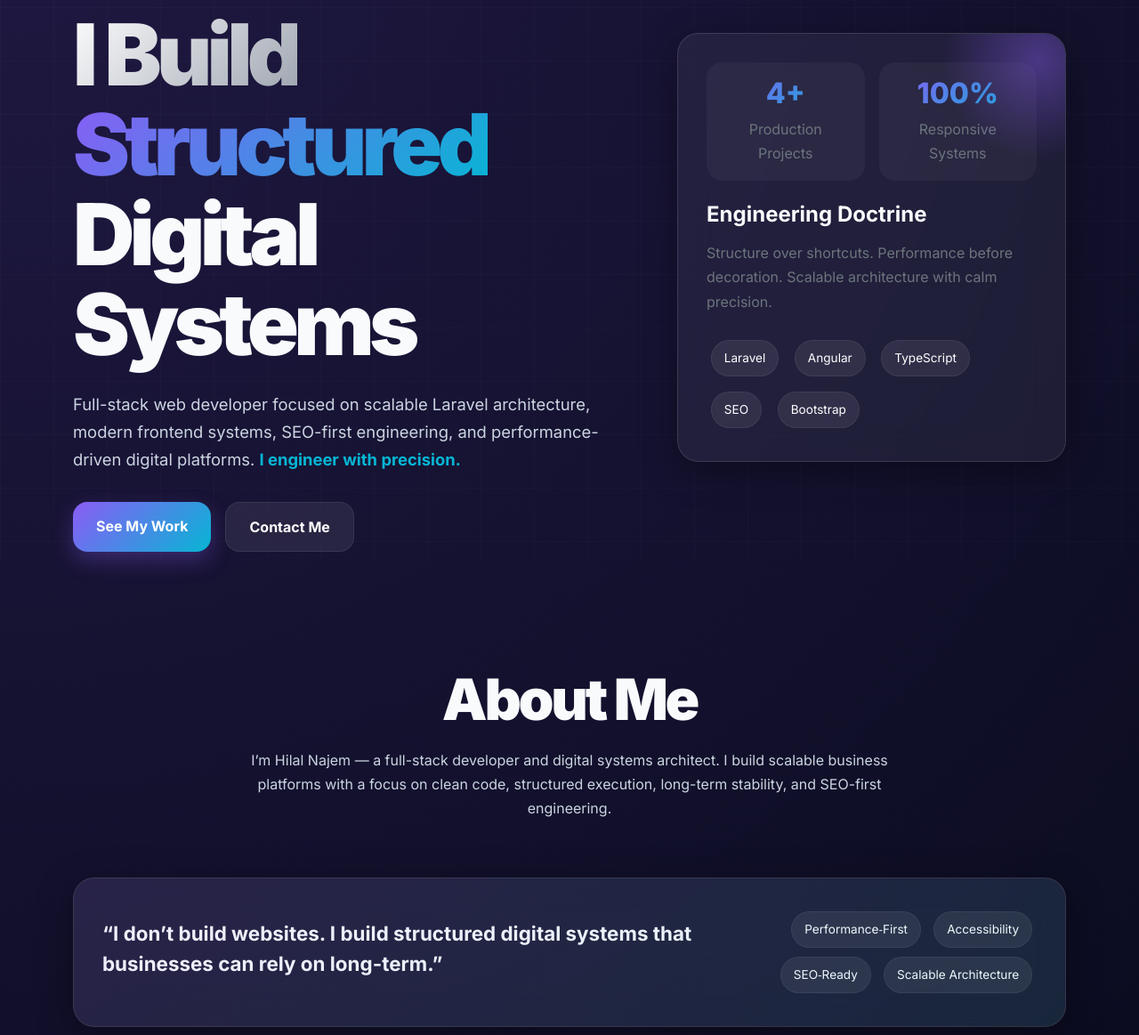
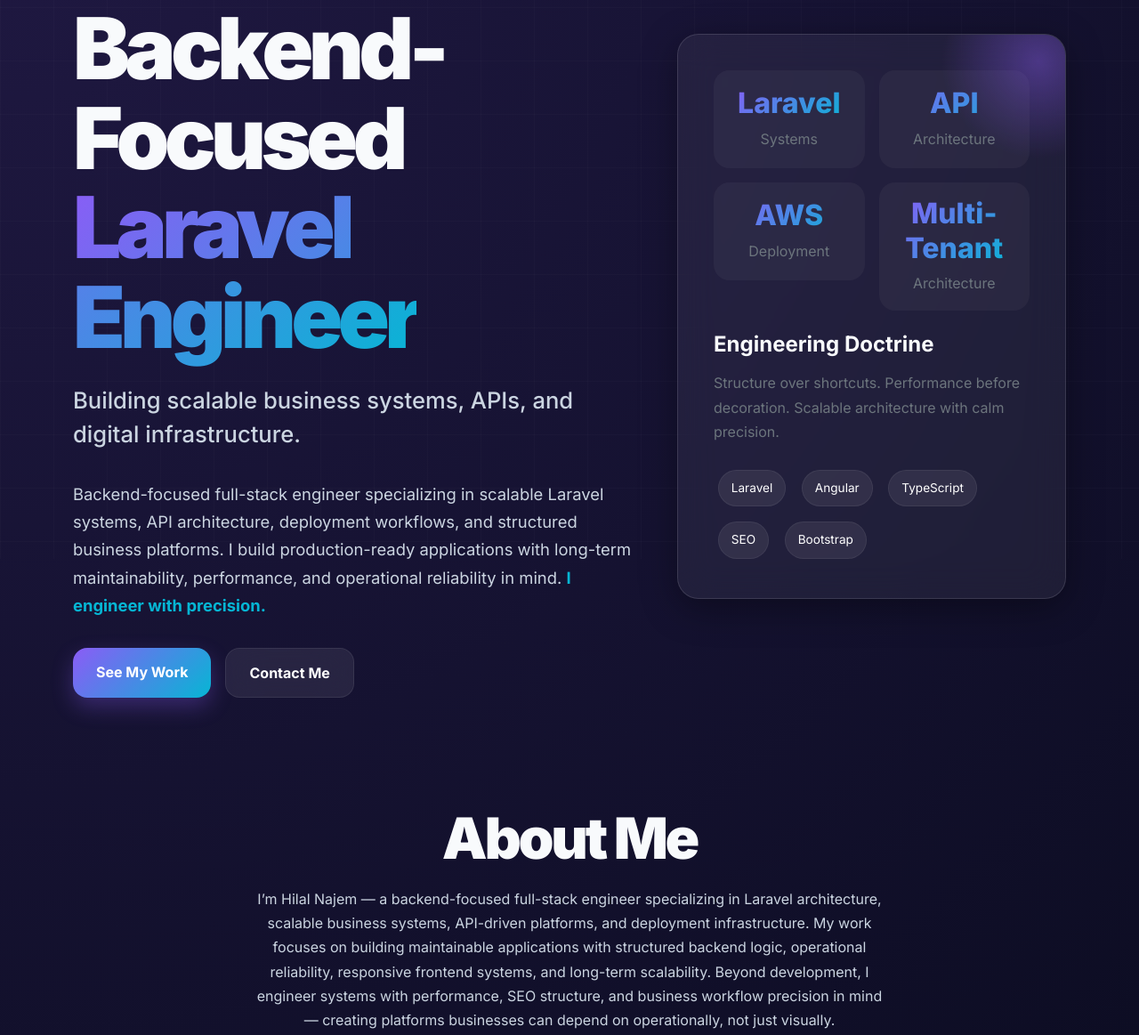
Before and after one commit to hilal-najem3/hilal-najem-portfolio, a plain HTML site: page portfolio.html in a window 1280 px wide. Shown: the part 172-1335 px from the top of the page at 89% size. Drawn offline with nearby package versions, Linux system fonts and the light colour scheme.

Commit message:
update language

```diff
--- a/portfolio.html
+++ b/portfolio.html
@@ -198,6 +198,23 @@
         font-size: 0.95rem;
       }
 
+      .hero-title {
+        font-size: clamp(3.5rem, 8vw, 6rem);
+        font-weight: 900;
+        line-height: 0.95;
+        letter-spacing: -0.06em;
+        margin-bottom: 1rem;
+      }
+
+      .hero-subtitle {
+        font-size: clamp(1.2rem, 2vw, 1.7rem);
+        color: var(--text-secondary);
+        font-weight: 500;
+        line-height: 1.5;
+        margin-bottom: 2rem;
+        max-width: 700px;
+      }
+
       .pulse-dot {
         width: 10px;
         height: 10px;
@@ -300,7 +317,7 @@
       }
 
       .hero-card {
-        padding: 2rem;
+        padding: 2.5rem;
         position: relative;
         overflow: hidden;
       }
@@ -324,6 +341,10 @@
         border-radius: 18px;
         background: rgba(255, 255, 255, 0.04);
         text-align: center;
+        min-height: 110px;
+        display: flex;
+        flex-direction: column;
+        justify-content: center;
       }
 
       .metric h3 {
@@ -801,21 +822,6 @@
         transition: transform 10s ease;
       }
 
-      /*
-|--------------------------------------------------------------------------
-| IMPORTANT
-|--------------------------------------------------------------------------
-|
-| Use a VERY large negative translateY.
-| The browser automatically stops at image bounds.
-|
-| This guarantees:
-| - full screenshot scrolling
-| - always reaches end
-| - no guessing percentages
-|
-*/
-
       .browser-frame:hover .website-preview-image {
         transform: translateY(calc(-100% + 520px));
       }
@@ -871,16 +877,22 @@
                 Available for freelance & long-term collaborations
               </div>
 
-              <h1 class="fade-up">
-                <span class="gradient-text">I Build</span>
-                <span class="gradient-accent">Structured</span><br />
-                Digital Systems
+              <h1 class="fade-up hero-title">
+                Backend-Focused
+                <span class="gradient-accent"> Laravel Engineer </span>
               </h1>
 
+              <h2 class="hero-subtitle fade-up">
+                Building scalable business systems, APIs, and digital
+                infrastructure.
+              </h2>
+
               <p class="hero-description fade-up">
-                Full-stack web developer focused on scalable Laravel
-                architecture, modern frontend systems, SEO-first engineering,
-                and performance-driven digital platforms.
+                Backend-focused full-stack engineer specializing in scalable
+                Laravel systems, API architecture, deployment workflows, and
+                structured business platforms. I build production-ready
+                applications with long-term maintainability, performance, and
+                operational reliability in mind.
                 <span class="typing" id="typing"></span>
               </p>
 
@@ -900,15 +912,32 @@
                 <div class="row g-3 mb-4">
                   <div class="col-6">
                     <div class="metric">
-                      <h3 class="gradient-accent">4+</h3>
-                      <p class="mb-0 text-secondary">Production Projects</p>
+                      <h3 class="gradient-accent">Laravel</h3>
+
+                      <p class="mb-0 text-secondary">Systems</p>
                     </div>
                   </div>
-
                   <div class="col-6">
                     <div class="metric">
-                      <h3 class="gradient-accent">100%</h3>
-                      <p class="mb-0 text-secondary">Responsive Systems</p>
+                      <h3 class="gradient-accent">API</h3>
+
+                      <p class="mb-0 text-secondary">Architecture</p>
+                    </div>
+                  </div>
+
+                  <div class="col-6">
+                    <div class="metric">
+                      <h3 class="gradient-accent">AWS</h3>
+
+                      <p class="mb-0 text-secondary">Deployment</p>
+                    </div>
+                  </div>
+
+                  <div class="col-6">
+                    <div class="metric">
+                      <h3 class="gradient-accent">Multi-Tenant</h3>
+
+                      <p class="mb-0 text-secondary">Architecture</p>
                     </div>
                   </div>
                 </div>
@@ -939,10 +968,15 @@
           <div class="text-center mb-5 fade-up">
             <h2 class="section-title">About Me</h2>
             <p class="section-subtitle">
-              I’m Hilal Najem — a full-stack developer and digital systems
-              architect. I build scalable business platforms with a focus on
-              clean code, structured execution, long-term stability, and
-              SEO-first engineering.
+              I’m Hilal Najem — a backend-focused full-stack engineer
+              specializing in Laravel architecture, scalable business systems,
+              API-driven platforms, and deployment infrastructure. My work
+              focuses on building maintainable applications with structured
+              backend logic, operational reliability, responsive frontend
+              systems, and long-term scalability. Beyond development, I engineer
+              systems with performance, SEO structure, and business workflow
+              precision in mind — creating platforms businesses can depend on
+              operationally, not just visually.
             </p>
           </div>
 
@@ -970,7 +1004,7 @@
       <section class="section pt-0" id="skills">
         <div class="container">
           <div class="text-center mb-5 fade-up">
-            <h2 class="section-title">Core Expertise</h2>
+            <h2 class="section-title">Systems Engineering Expertise</h2>
             <p class="section-subtitle">
               Modern full-stack development with a strong focus on Laravel
               systems, frontend engineering, SEO architecture, and
@@ -984,8 +1018,21 @@
                 <div class="skill-icon">🛠</div>
                 <h3 class="h4 fw-bold mb-3">Backend Systems</h3>
                 <p class="text-secondary">
-                  Laravel API development, multi-tenant systems, authentication,
-                  role management, and scalable architecture.
+                  Architecting scalable Laravel applications, RESTful APIs,
+                  multi-tenant systems, service-layer workflows, authentication
+                  systems, and structured business logic for production-grade
+                  platforms.
+                </p>
+              </article>
+            </div>
+
+            <div class="col-md-6 col-xl-3 fade-up">
+              <article class="glass-card skill-card h-100">
+                <div class="skill-icon">🏗</div>
+                <h3 class="h4 fw-bold mb-3">Business Platforms</h3>
+                <p class="text-secondary">
+                  Structured websites, dashboards, operational systems, CMS
+                  platforms, and scalable business solutions.
                 </p>
               </article>
             </div>
@@ -1003,22 +1050,25 @@
 
             <div class="col-md-6 col-xl-3 fade-up">
               <article class="glass-card skill-card h-100">
+                <div class="skill-icon">☁</div>
+
+                <h3 class="h4 fw-bold mb-3">Deployment & Infrastructure</h3>
+
+                <p class="text-secondary">
+                  Deploying and maintaining Laravel applications across shared
+                  hosting and AWS environments with production-focused
+                  configuration, optimization, and operational reliability.
+                </p>
+              </article>
+            </div>
+
+            <div class="col-md-6 col-xl-3 fade-up">
+              <article class="glass-card skill-card h-100">
                 <div class="skill-icon">📈</div>
                 <h3 class="h4 fw-bold mb-3">SEO & Performance</h3>
                 <p class="text-secondary">
                   Structured metadata, semantic HTML, sitemap systems,
                   schema.org integration, and speed optimization.
-                </p>
-              </article>
-            </div>
-
-            <div class="col-md-6 col-xl-3 fade-up">
-              <article class="glass-card skill-card h-100">
-                <div class="skill-icon">🏗</div>
-                <h3 class="h4 fw-bold mb-3">Business Platforms</h3>
-                <p class="text-secondary">
-                  Structured websites, dashboards, operational systems, CMS
-                  platforms, and scalable business solutions.
                 </p>
               </article>
             </div>
```
